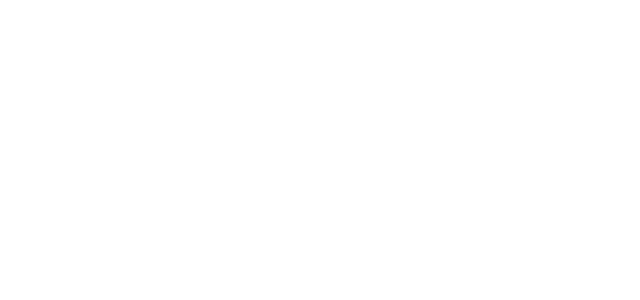
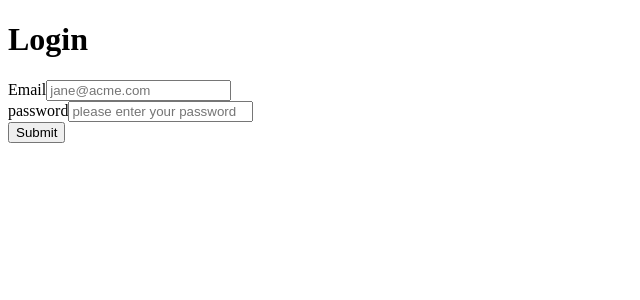
Before and after one commit to Aghmaz/octet-sessions, a React (Vite) app: page /newlogin in a window 1280 px wide. Before the commit this address had no page. Shown: the top 300 px of the page, without its empty margins (0-640 px from the left). Built offline with nearby package versions, Linux system fonts and the light colour scheme.

Commit message:
context API, protected route , use of context

```diff
--- a/src/App.jsx
+++ b/src/App.jsx
@@ -7,19 +7,33 @@
 import CounterApp from "./redux/counterApp";
 import Login from "./pages/login";
 import Dashboard from "./pages/dashboard";
+import { AuthProvider } from "./auth/AuthContext";
+import ProtectedRoute from "./components/ProtectedRoute";
+import NewLogin from "./pages/newLogin";
 
 function App() {
   return (
     <>
+      <AuthProvider>
         <Routes>
           <Route path="/user" element={<Chat />} />
-        <Route path="/home" element={<Home />} />
-        <Route path="/" element={<Login />} />
+          {/* <Route path="/home" element={<Home />} /> */}
+          <Route
+            path="/home"
+            element={
+              <ProtectedRoute>
+                <Home />
+              </ProtectedRoute>
+            }
+          />
+          <Route path="/newlogin" element={<NewLogin />} />
+          <Route path="/login" element={<Login />} />
           <Route path="/home/:userId" element={<Dashboard />} />
           <Route path="/parent" element={<Parent />} />
           <Route path="/form" element={<HorizontalNonLinearStepper />} />
           <Route path="/redux-toolkit" element={<CounterApp />} />
         </Routes>
+      </AuthProvider>
     </>
   );
 }
--- /dev/null
+++ b/src/auth/AuthContext.jsx
@@ -0,0 +1,17 @@
+import React, { createContext, useState, useContext } from "react";
+
+const AuthContext = createContext();
+
+export const AuthProvider = ({ children }) => {
+  const [user, setUser] = useState(null);
+  const login = (userData) => setUser(userData);
+  const logout = () => setUser(null);
+  console.log(user, "user");
+  return (
+    <AuthContext.Provider value={{ user, login, logout }}>
+      {children}
+    </AuthContext.Provider>
+  );
+};
+
+export const useAuth = () => useContext(AuthContext);
--- /dev/null
+++ b/src/components/ProtectedRoute.jsx
@@ -0,0 +1,10 @@
+import React from "react";
+import { Navigate } from "react-router-dom";
+import { useAuth } from "../auth/AuthContext";
+
+const ProtectedRoute = ({ children }) => {
+  const { user } = useAuth();
+  return user ? children : <Navigate to="/newlogin" />;
+};
+
+export default ProtectedRoute;
--- a/src/main.jsx
+++ b/src/main.jsx
@@ -6,12 +6,15 @@
 import App from "./App.jsx";
 import { Provider } from "react-redux";
 import { store } from "./redux/store.jsx";
+// import { AuthProvider } from "./auth/AuthContext.js"s;
 createRoot(document.getElementById("root")).render(
   <StrictMode>
+    {/* <AuthProvider> */}
     <BrowserRouter>
       <Provider store={store}>
         <App />
       </Provider>
     </BrowserRouter>
+    {/* </AuthProvider> */}
   </StrictMode>
 );
--- a/src/pages/chat.jsx
+++ b/src/pages/chat.jsx
@@ -5,6 +5,7 @@
 import Box from "@mui/material/Box";
 import RecipeReviewCard from "../Card";
 import { useSelector } from "react-redux";
+import { useAuth } from "../auth/AuthContext";
 
 function CustomTabPanel(props) {
   const { children, value, index, ...other } = props;
@@ -36,6 +37,7 @@
 }
 
 const chat = () => {
+  const { user } = useAuth();
   const counter = useSelector((state) => state.counter.value);
   const fetchData = async () => {
     await fetch("https://jsonplaceholder.typicode.com/users")
@@ -69,6 +71,7 @@
   };
   return (
     <Box sx={{ width: "100%" }}>
+      <h2>user data :{user?.email}</h2>
       <h2>counter :{counter}</h2>
       <Box sx={{ borderBottom: 1, borderColor: "divider" }}>
         <Tabs
--- a/src/pages/dashboard.jsx
+++ b/src/pages/dashboard.jsx
@@ -1,9 +1,18 @@
 import React from "react";
-import { useParams } from "react-router-dom";
+import { useParams, useNavigate } from "react-router-dom";
 
 const Dashboard = () => {
   const { userId } = useParams();
-  return <div>i am dashboard user Id {userId}</div>;
+  const navigate = useNavigate();
+  const handleClick = () => {
+    navigate("/user");
+  };
+  return (
+    <div>
+      i am dashboard user Id {userId}
+      <button onClick={handleClick}>user's screen</button>
+    </div>
+  );
 };
 
 export default Dashboard;
--- /dev/null
+++ b/src/pages/newLogin.jsx
@@ -0,0 +1,99 @@
+import React, { useState } from "react";
+import { Formik, Form, Field, ErrorMessage } from "formik";
+import * as Yup from "yup";
+import axios from "axios";
+import { useNavigate } from "react-router-dom";
+import { useAuth } from "../auth/AuthContext";
+
+const NewLogin = () => {
+  const [loading, setLoading] = useState(false);
+  const navigate = useNavigate();
+  const { login } = useAuth();
+  const initialValues = {
+    email: "",
+    password: "",
+  };
+
+  const validationSchema = Yup.object({
+    email: Yup.string().email("Invalid Email").required("Email Required"),
+    password: Yup.string()
+      .min(6, "Minimum 6 characters ")
+      .required("Password Required"),
+  });
+
+  const handleSubmit = async (values, { setError }) => {
+    try {
+      setLoading(true);
+      debugger;
+      const response = await axios.post(
+        "https://jsonplaceholder.typicode.com/users",
+        values
+      );
+      const objectData = response.data;
+      console.log(objectData, "response", typeof objectData);
+      if (response.data && response?.data?.id) {
+        login(response.data);
+        navigate(`/home/${response.data.id}`);
+      }
+    } catch (error) {
+      setLoading(false);
+      setError({ password: "invalid credientials" });
+    } finally {
+      setLoading(false);
+    }
+  };
+
+  return (
+    <div>
+      <h1>Login</h1>
+      {loading ? (
+        " API is calling.. "
+      ) : (
+        <Formik
+          initialValues={initialValues}
+          onSubmit={handleSubmit}
+          validationSchema={validationSchema}
+        >
+          {({ errors, touched }) => (
+            <Form>
+              <div>
+                <label htmlFor="email">Email</label>
+                <Field
+                  id="email"
+                  name="email"
+                  placeholder="jane@acme.com"
+                  type="email"
+                />
+                {touched.email && errors.email && (
+                  <div style={{ color: "red" }}>{errors.email}</div>
+                )}
+                {/* <ErrorMessage
+                  name="email"
+                  component="div"
+                  style={{ color: "red" }}
+                /> */}
+              </div>
+              <div>
+                <label htmlFor="password">password</label>
+                <Field
+                  id="password"
+                  name="password"
+                  placeholder="please enter your password"
+                />
+                <ErrorMessage
+                  name="password"
+                  component="div"
+                  className="error"
+                />
+              </div>
+
+              <button type="submit">Submit</button>
+            </Form>
+          )}
+        </Formik>
+      )}
+    </div>
+  );
+};
+
+export default NewLogin;
```
Lines whose indentation alone changed are shown as unchanged.
